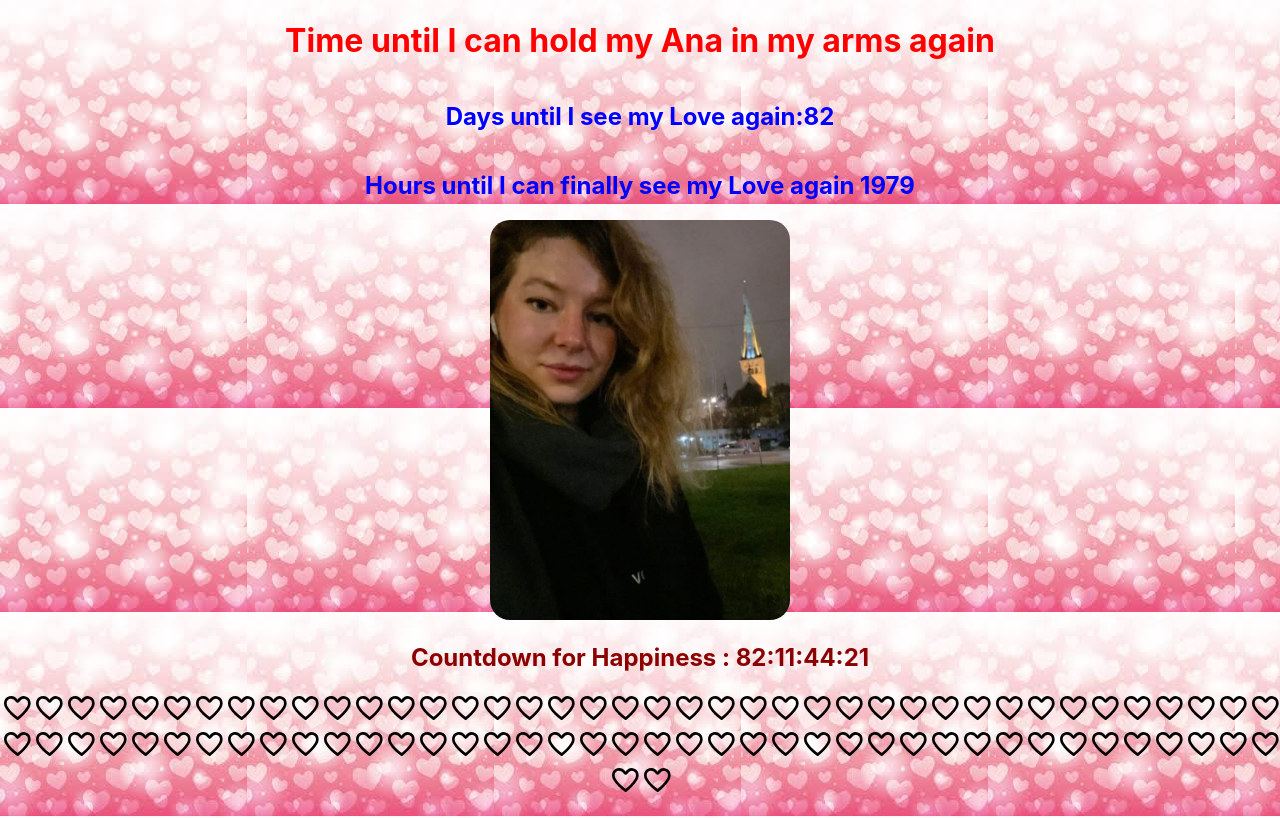
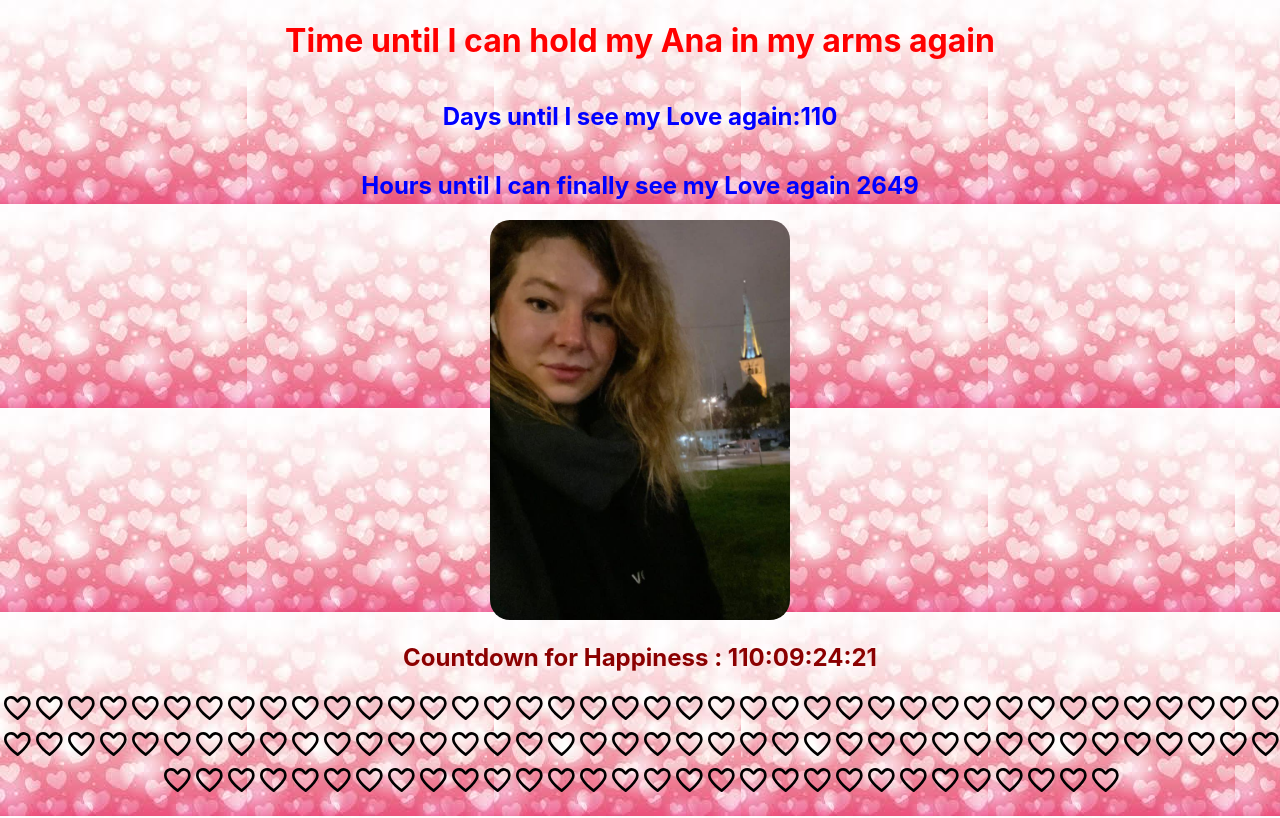
Before and after one commit to FinnyChSt/SeeMyLoveAgain, a React (Create React App) app: page / in a window 1280 px wide. Shown: the top 818 px of the page. Built offline with nearby package versions, Linux system fonts and the light colour scheme.

Commit message:
new date for march 10th

```diff
--- a/src/App.tsx
+++ b/src/App.tsx
@@ -17,8 +17,8 @@ import {
 } from "./App.styledComponents";
 
 function App() {
-  const arrival = new Date(2023, 1, 10, 22, 30).getTime();
-  const startDate = new Date(2023, 0, 9).getTime();
+  const arrival = new Date(2023, 2, 10, 20, 10).getTime();
+  const startDate = new Date(2023, 1, 24, 20, 10).getTime();
 
   const [timeLeft, setTimeLeft] = useState(arrival - Date.now());
 
```
